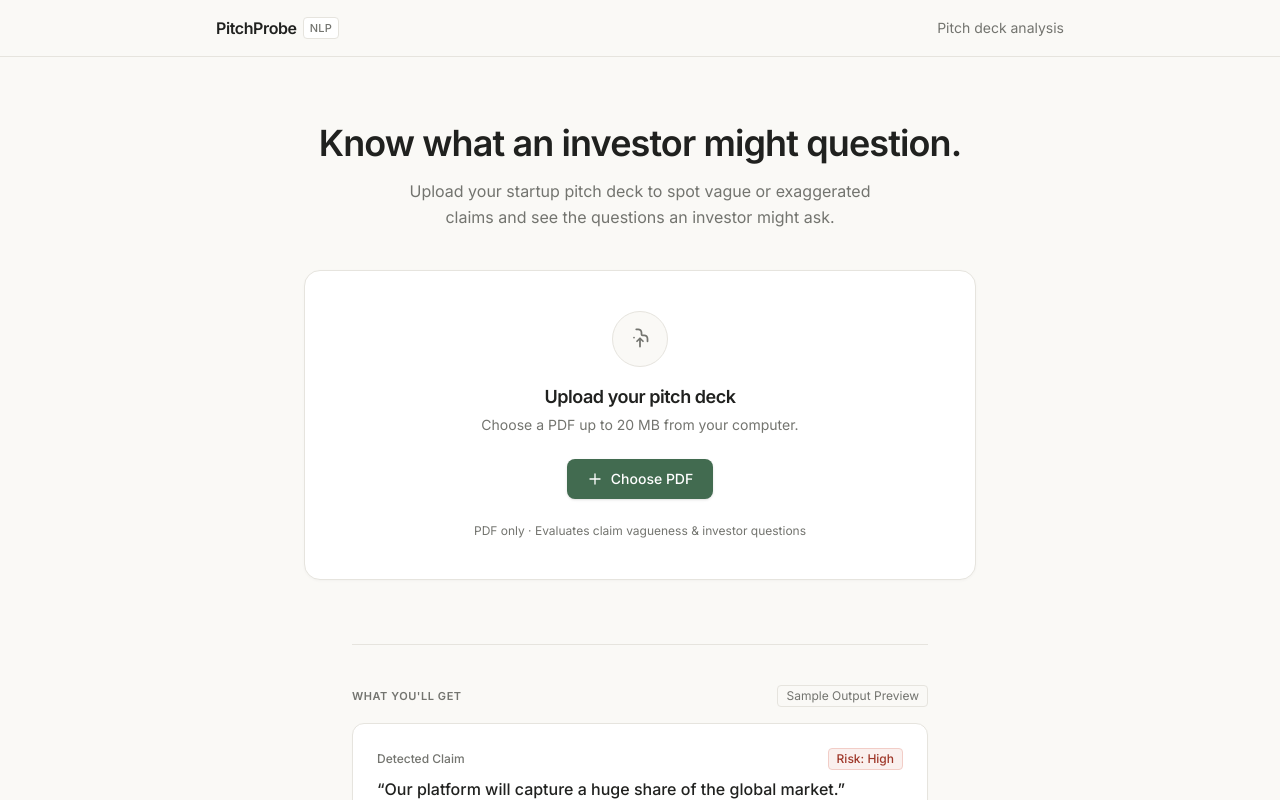
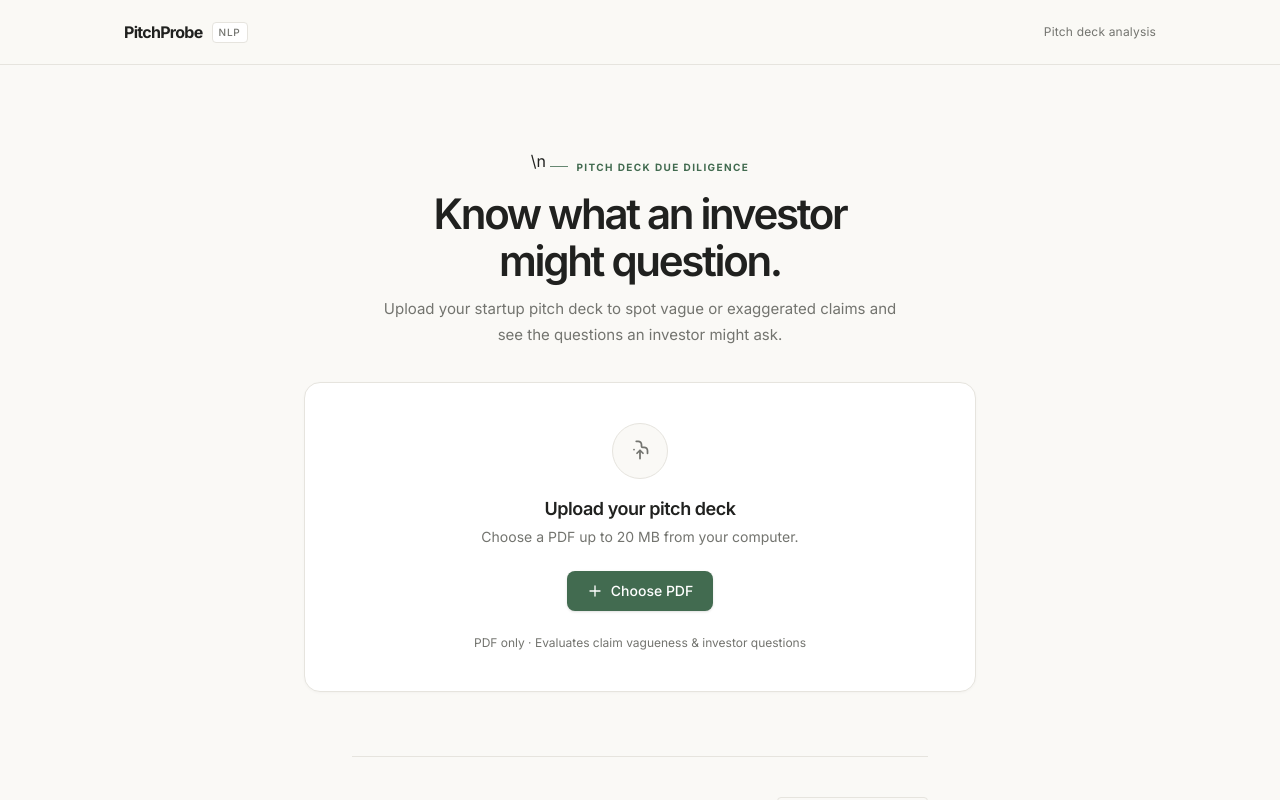
Before and after one commit to divyanshsaxena2209/pitchprobe, a Next.js app: page / in a window 1280 px wide. Shown: the top 800 px of the page. Built offline with nearby package versions, Linux system fonts and the light colour scheme.

Commit message:
Polish PitchProbe landing hierarchy and navigation styling

```diff
--- a/src/app/page.tsx
+++ b/src/app/page.tsx
@@ -8,33 +8,33 @@ export default function Home() {
   const [hasResults, setHasResults] = useState(false);
 
   return (
-    <div className="min-h-screen flex flex-col justify-between bg-[#FAF9F6] text-[#20211F]">
+    <div className="app-shell min-h-screen flex flex-col justify-between bg-[#FAF9F6] text-[#20211F]">
       {/* A. Small Top Navigation */}
-      <header className="w-full border-b border-[#E6E4DE] bg-[#FAF9F6]">
-        <div className="max-w-4xl mx-auto px-4 sm:px-6 h-14 flex items-center justify-between">
-          <div className="flex items-center gap-1.5">
-            <span className="text-base font-semibold tracking-tight text-[#20211F]">
+      <header className="site-header w-full border-b border-[#E6E4DE] bg-[#FAF9F6]">
+        <div className="site-header-inner mx-auto w-full px-4 sm:px-6 flex items-center justify-between">
+          <div className="brand-lockup flex items-center">
+            <span className="brand-name text-base font-semibold tracking-tight text-[#20211F]">
               PitchProbe
             </span>
-            <span className="text-[11px] font-medium text-[#73746F] tracking-wide border border-[#E6E4DE] bg-white px-1.5 py-0.5 rounded">
+            <span className="product-tag text-[11px] font-medium text-[#73746F] tracking-wide border border-[#E6E4DE] bg-white px-1.5 py-0.5 rounded">
               NLP
             </span>
           </div>
-          <span className="text-xs sm:text-sm text-[#73746F] font-normal">
+          <span className="header-descriptor text-xs sm:text-sm text-[#73746F] font-normal">
             Pitch deck analysis
           </span>
         </div>
       </header>
 
       {/* Main Content Area */}
-      <main className="flex-1 flex flex-col justify-center items-center px-4 sm:px-6 py-12 sm:py-16">
-        <div className="w-full max-w-2xl text-center">
+      <main className="main-stage flex-1 flex flex-col justify-center items-center px-4 sm:px-6">
+        <div className="home-content w-full text-center">
           {/* B. Main Heading & Supporting Text */}
-          <div className="mb-8 sm:mb-10">
-            <h1 className="text-2xl sm:text-4xl font-semibold tracking-tight text-[#20211F] mb-3 leading-tight sm:leading-tight">
+          <div className="home-intro">\n            <p className="hero-kicker">Pitch deck due diligence</p>
+            <h1 className="hero-title text-2xl sm:text-4xl font-semibold tracking-tight text-[#20211F] mb-3 leading-tight sm:leading-tight">
               Know what an investor might question.
             </h1>
-            <p className="text-sm sm:text-base text-[#73746F] max-w-lg mx-auto leading-relaxed">
+            <p className="hero-description text-sm sm:text-base text-[#73746F] max-w-lg mx-auto leading-relaxed">
               Upload your startup pitch deck to spot vague or exaggerated claims
               and see the questions an investor might ask.
             </p>
@@ -49,8 +49,8 @@ export default function Home() {
       </main>
 
       {/* Minimal Footer */}
-      <footer className="w-full border-t border-[#E6E4DE] py-5 px-4 sm:px-6 bg-[#FAF9F6]">
-        <div className="max-w-4xl mx-auto flex flex-col sm:flex-row items-center justify-between text-xs text-[#73746F] gap-2">
+      <footer className="site-footer w-full border-t border-[#E6E4DE] py-5 px-4 sm:px-6 bg-[#FAF9F6]">
+        <div className="site-footer-inner max-w-4xl mx-auto w-full flex flex-col sm:flex-row items-center justify-between text-xs text-[#73746F] gap-2">
           <span>PitchProbe-NLP · First Version</span>
           <span>PDF text analysis for startup pitch decks</span>
         </div>
```
